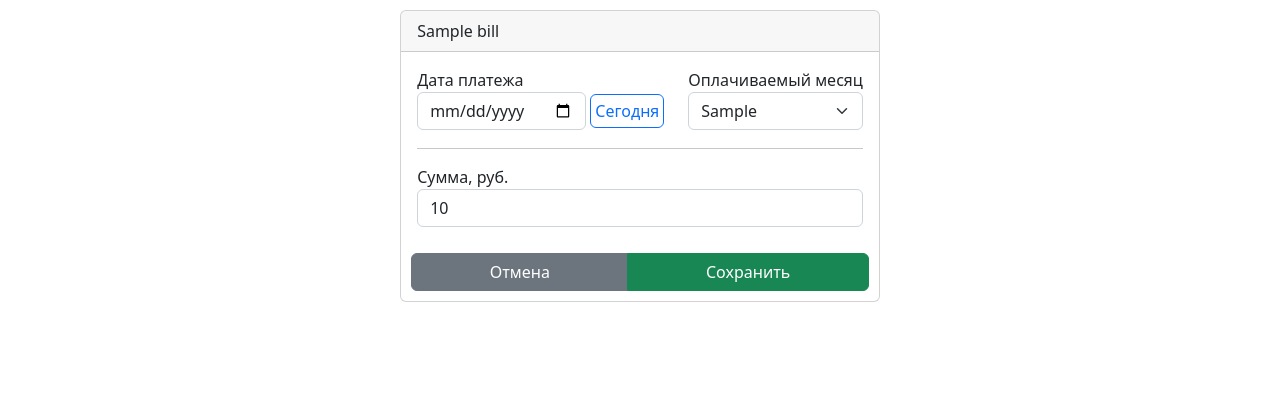
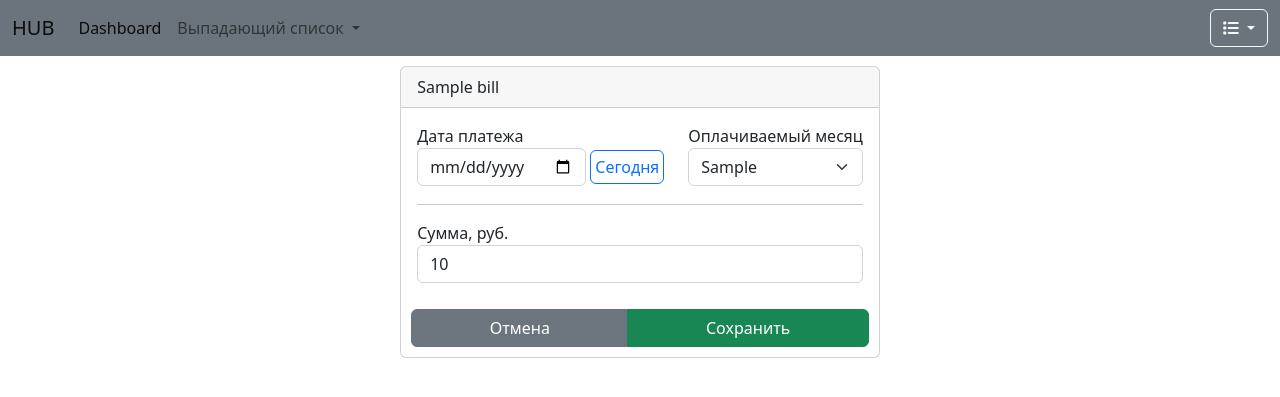
Before and after one commit to alexandrPushylo/hub, a Django app: template templates/bills/edit_rent.html in a window 1280 px wide. Shown: the top 397 px of the page. Run offline with Django 5.2, Linux system fonts and the light colour scheme; the template is opened without the code that fills it: most values are stand-ins (such as "Sample title", 1, 10 or a date in 2020); some libraries are stand-ins or nearby versions.

Commit message:
add: nav-bar

```diff
--- a/static_files/css/main.css
+++ b/static_files/css/main.css
@@ -13,6 +13,7 @@
 	--weight-card: 20rem;
 	--card-background-color: rgba(208, 214, 214, 0.52);
 	/*--height-card: max-;*/
+	--nav-bar-bg-color: rgb(107, 116, 124)
 }
 #root{
 	/*display: flex;*/
@@ -20,6 +21,9 @@
 	/*position: relative;*/
 	/*width: 100vw;*/
 
+}
+.navbar{
+	background-color: var(--nav-bar-bg-color);
 }
 #div-body{
 
--- /dev/null
+++ b/templates/components/panel/nav_bar.html
@@ -0,0 +1,49 @@
+<nav class="navbar navbar-expand-lg">
+    <div class="container-fluid">
+        <a class="navbar-brand" href="#">HUB</a>
+        <button class="navbar-toggler" type="button" data-bs-toggle="collapse" data-bs-target="#navbarSupportedContent"
+                aria-controls="navbarSupportedContent" aria-expanded="false" aria-label="Переключатель навигации">
+            <span class="navbar-toggler-icon"></span>
+        </button>
+        <div class="collapse navbar-collapse" id="navbarSupportedContent">
+            <ul class="navbar-nav me-auto mb-2 mb-lg-0">
+                <li class="nav-item">
+                    <a class="nav-link active" aria-current="page" href="{% url 'dashboard' %}">Dashboard</a>
+                </li>
+                <li class="nav-item dropdown">
+                    <a class="nav-link dropdown-toggle" href="#" role="button" data-bs-toggle="dropdown"
+                       aria-expanded="false">
+                        Выпадающий список
+                    </a>
+                    <ul class="dropdown-menu">
+                        <li><a class="dropdown-item" href="#">Действие</a></li>
+                        <li><a class="dropdown-item" href="#">Другое действие</a></li>
+                        <li>
+                            <hr class="dropdown-divider">
+                        </li>
+                        <li><a class="dropdown-item" href="#">Что-то еще здесь</a></li>
+                    </ul>
+                </li>
+            </ul>
+
+            <div class="dropdown main_menu">
+                <button class="btn btn-outline-light dropdown-toggle" type="button" data-bs-toggle="dropdown"
+                        aria-expanded="false">
+                    <b><i class="fa-solid fa-list"></i></b>
+                </button>
+                <ul class="dropdown-menu dropdown-menu-end dropdown-menu">
+
+                    <li><a class="dropdown-item" href="#">...</a>
+                    </li>
+                    <li>
+                        <hr class="m-0">
+                    </li>
+                    <li><a class="dropdown-item" href="{% url 'logout' %}">Выйти</a></li>
+                </ul>
+
+            </div>
+
+
+        </div>
+    </div>
+</nav>
--- a/templates/index.html
+++ b/templates/index.html
@@ -10,7 +10,11 @@
     <link href="{% static 'css/main.css' %}" rel="stylesheet">
 </head>
 <body>
+<div>
+    {% include 'components/panel/nav_bar.html' %}
+</div>
 <div id="root" class="container-fluid">
+
     <div id="div-body" class="container-fluid position-relative translate-middle-x start-50 top-0">
         {% block body %}{% endblock %}
     </div>
```
